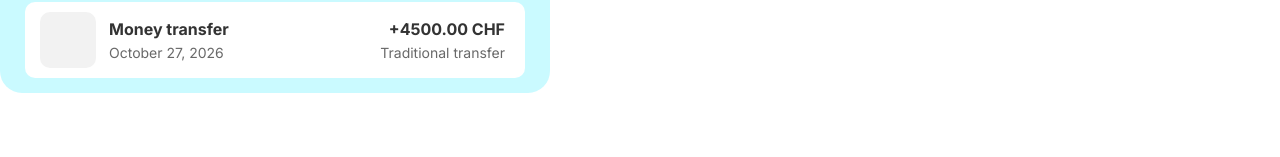
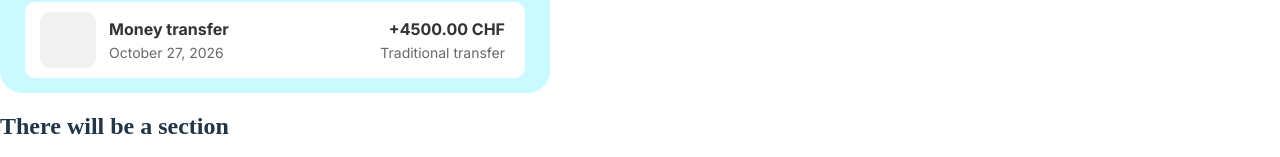
Before and after one commit to rodofrodo/fullstack-banking-app, a React (Vite) app in the folder portfolio-frontend/: page /u/dashboard in a window 1280 px wide. Shown: the part 738-895 px from the top of the page. Before the commit the page ends 851 px from the top, so only its background shows below. Built offline with nearby package versions, Linux system fonts and the light colour scheme; no server answers; sample sign-in values are in the browser's storage.

Commit message:
Prep for new section

```diff
--- a/portfolio-frontend/src/Dashboard.jsx
+++ b/portfolio-frontend/src/Dashboard.jsx
@@ -369,6 +369,12 @@ function Dashboard() {
                     </div>
                 </div>
             </div>
+
+            <div>
+                <h2>
+                    There will be a section
+                </h2>
+            </div>
         </div>
     );
 }
```
